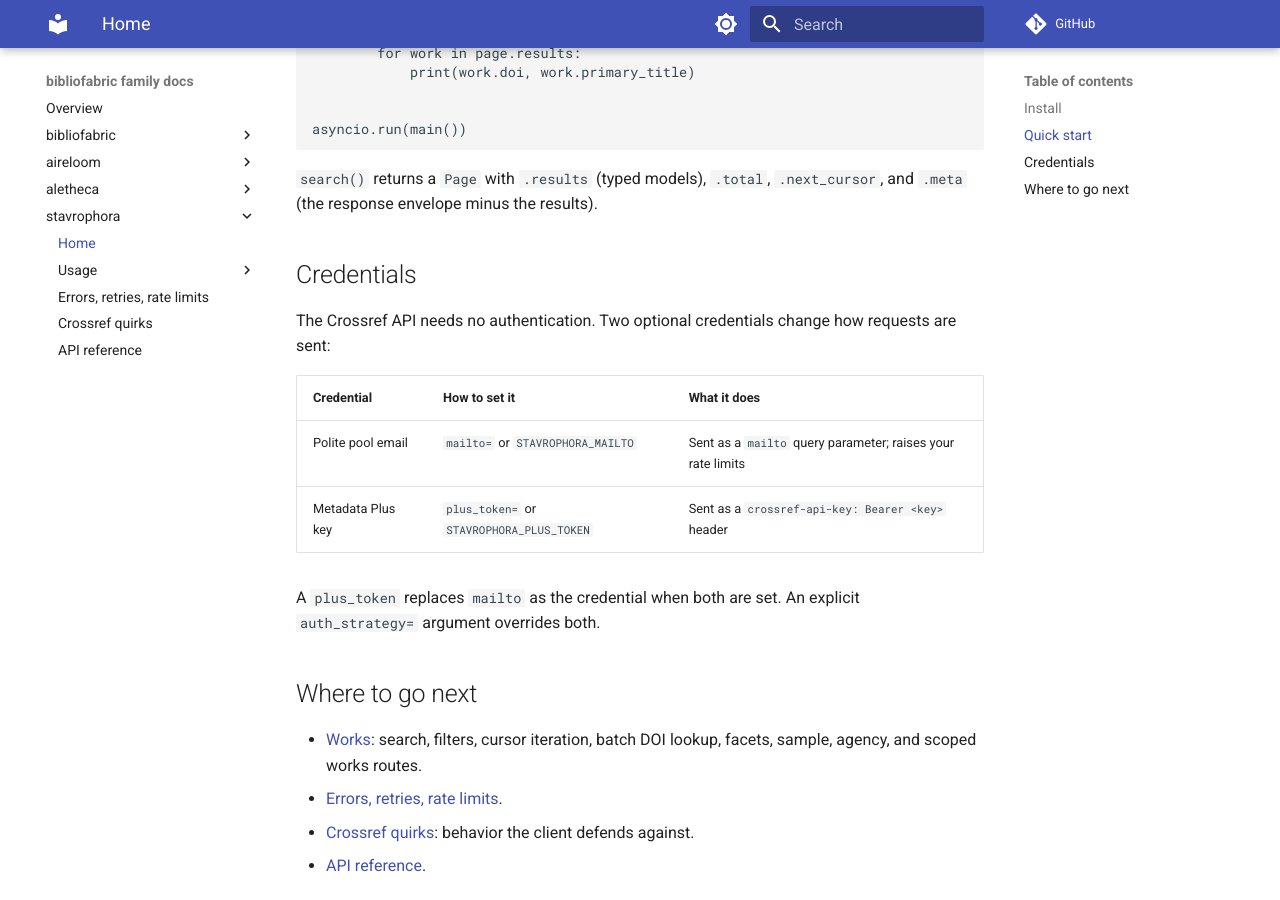
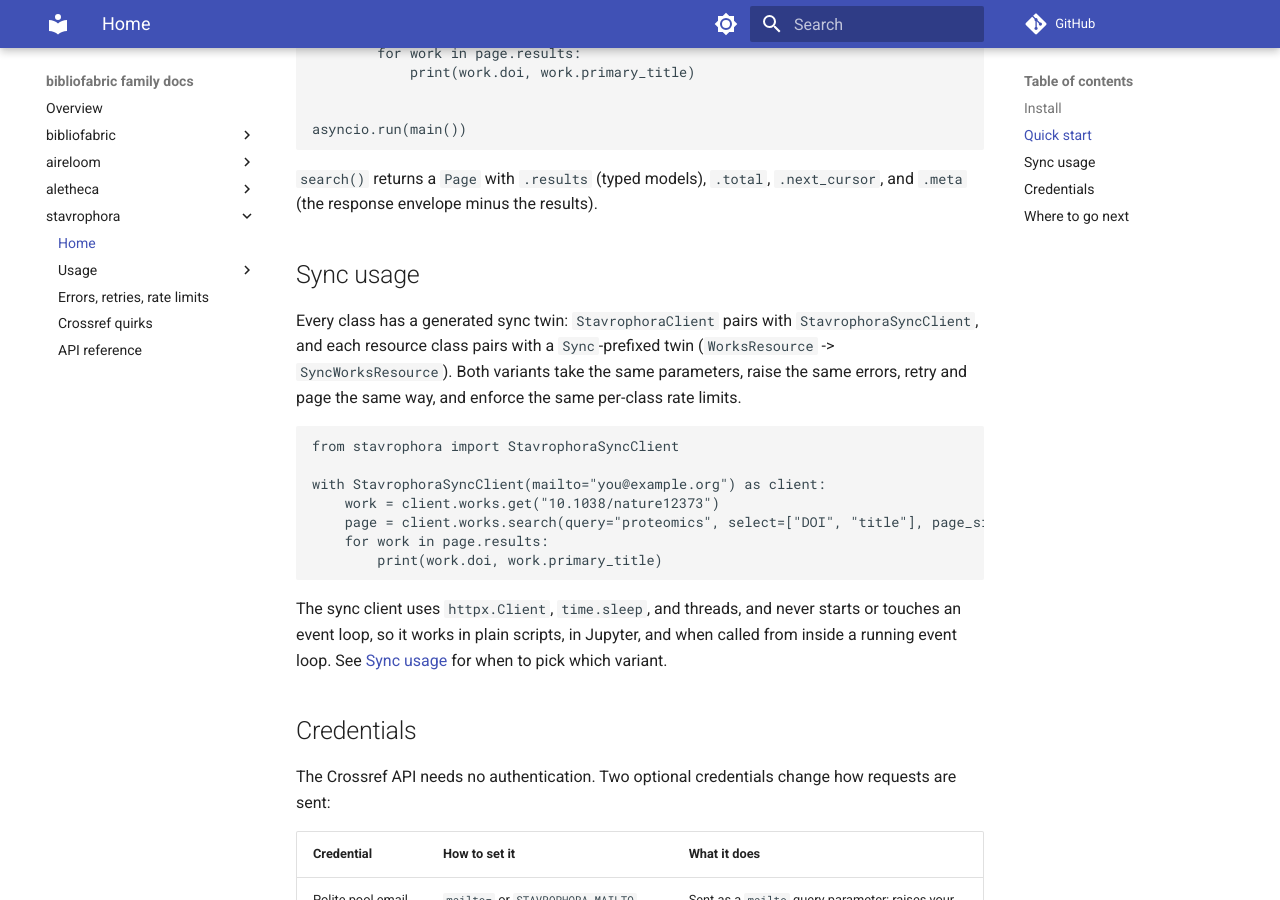
Before and after one commit to utsmok/bibliofabric, an MkDocs documentation site: the page built from docs/stavrophora/index.md, in a window 1280 px wide and 900 px high, scrolled down 734 px. Built offline with MkDocs 1.6.1 and Material for MkDocs 9.7.7, drawn with Linux system fonts in a browser that asks for light colours; comment, search, counter and statistics services are not loaded; some of the changed text lies outside the part shown.

Commit message:
docs(stavrophora): sync usage section, README quick start, changelog
Reference page gains the sync client and resource modules; mkdocstrings
identifiers follow the moved I/O modules.

````diff
--- a/docs/stavrophora/index.md
+++ b/docs/stavrophora/index.md
@@ -1,6 +1,6 @@
 # Stavrophora
 
-Stavrophora is an async Python client for the [Crossref REST API](https://www.crossref.org/documentation/retrieve-metadata/rest-api/). It is built on [bibliofabric](https://github.com/utsmok/bibliofabric) and covers the works, journals, funders, members, types, prefixes, and licenses routes with typed Pydantic models.
+Stavrophora is a Python client for the [Crossref REST API](https://www.crossref.org/documentation/retrieve-metadata/rest-api/), with an async variant and a generated sync twin. It is built on [bibliofabric](https://github.com/utsmok/bibliofabric) and covers the works, journals, funders, members, types, prefixes, and licenses routes with typed Pydantic models.
 
 ## Install
 
@@ -35,6 +35,22 @@ asyncio.run(main())
 
 `search()` returns a `Page` with `.results` (typed models), `.total`, `.next_cursor`, and `.meta` (the response envelope minus the results).
 
+## Sync usage
+
+Every class has a generated sync twin: `StavrophoraClient` pairs with `StavrophoraSyncClient`, and each resource class pairs with a `Sync`-prefixed twin (`WorksResource` -> `SyncWorksResource`). Both variants take the same parameters, raise the same errors, retry and page the same way, and enforce the same per-class rate limits.
+
+```python
+from stavrophora import StavrophoraSyncClient
+
+with StavrophoraSyncClient(mailto="you@example.org") as client:
+    work = client.works.get("10.1038/nature12373")
+    page = client.works.search(query="proteomics", select=["DOI", "title"], page_size=5)
+    for work in page.results:
+        print(work.doi, work.primary_title)
+```
+
+The sync client uses `httpx.Client`, `time.sleep`, and threads, and never starts or touches an event loop, so it works in plain scripts, in Jupyter, and when called from inside a running event loop. See [Sync usage](../bibliofabric/sync.md) for when to pick which variant.
+
 ## Credentials
 
 The Crossref API needs no authentication. Two optional credentials change how requests are sent:
````
Also changed, not shown: docs/stavrophora/reference.md (+27 -10 lines), packages/stavrophora/CHANGELOG.md (+1 -0 lines), packages/stavrophora/README.md (+25 -2 lines).
